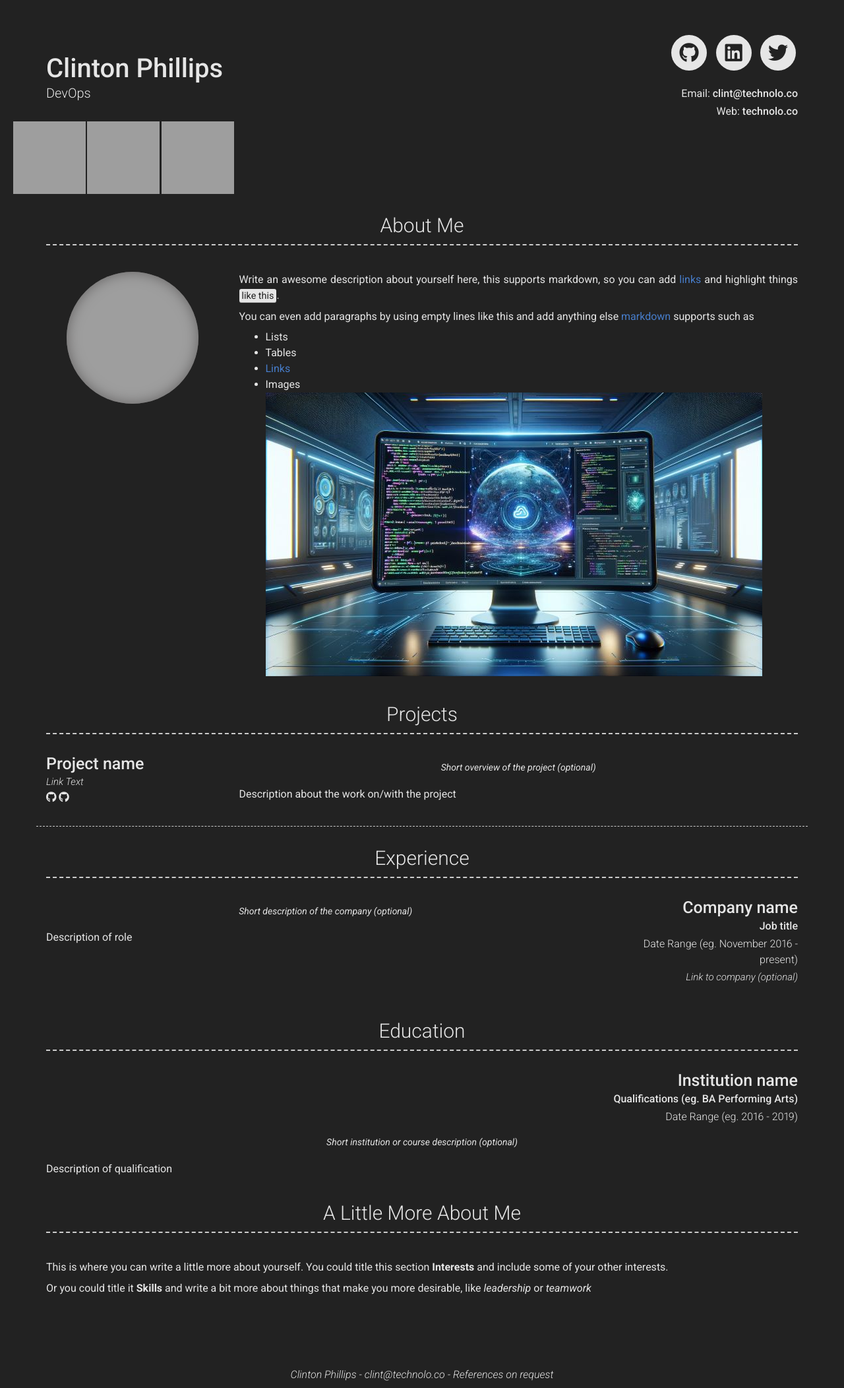
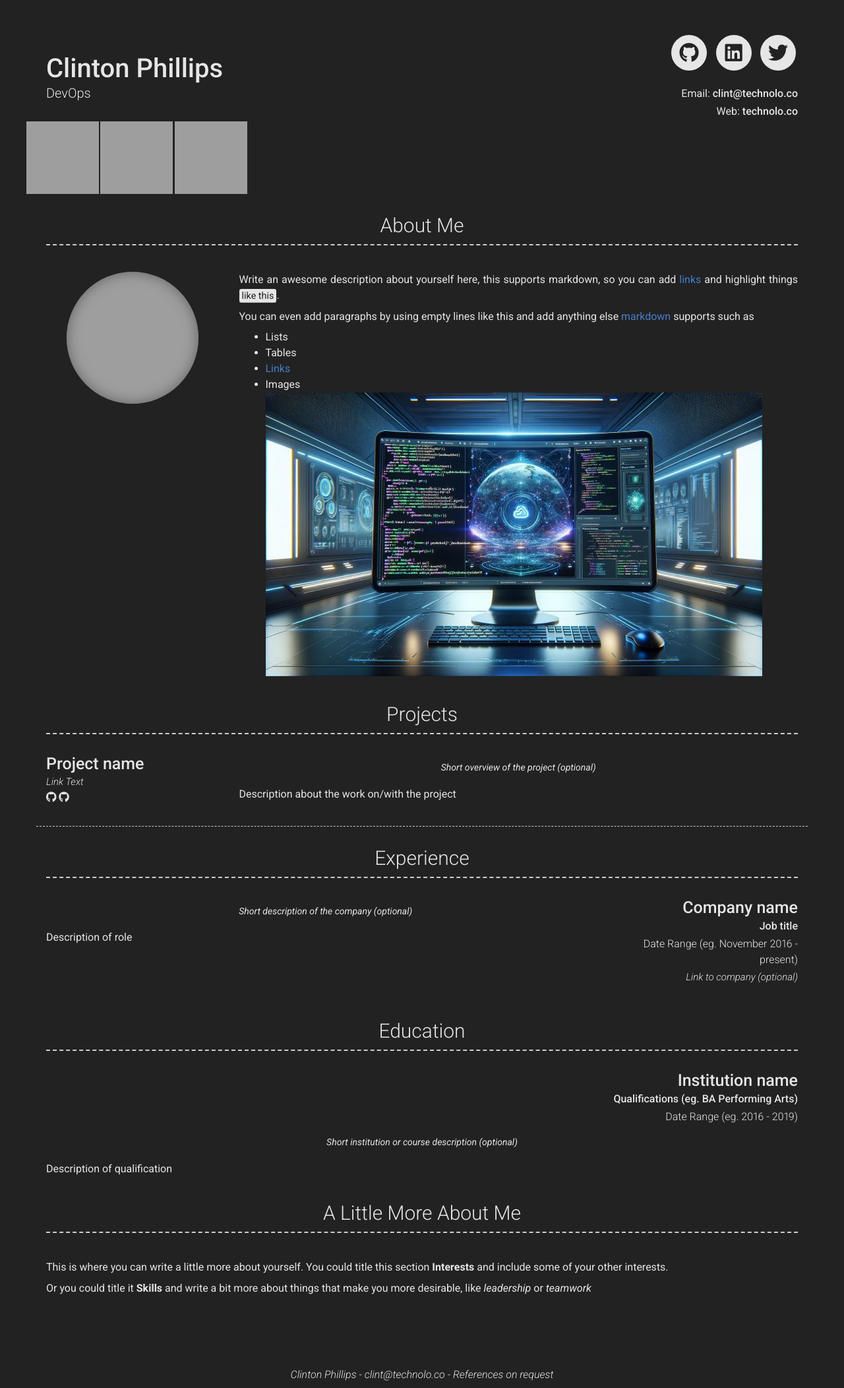
Before and after one commit to 0xdeadd/0xdeadd.github.io, a Jekyll site: the page built from index.md, in a window 1280 px wide. Shown: the whole page at 66% size. Built offline with Jekyll 4.4.1, drawn with Linux system fonts in a browser that asks for light colours; nearby versions of some CDN libraries; a script that is not in the unit is left out; grey boxes are pictures that could not be loaded.

Commit message:
Adjust badges

```diff
--- a/_sass/base.scss
+++ b/_sass/base.scss
@@ -242,5 +242,5 @@ body {
 }
 
 .badge-container {
-  padding-left: 20px; /* Adjust this value as needed */
+  padding-left: 40px; /* Adjust this value as needed */
 }
```
